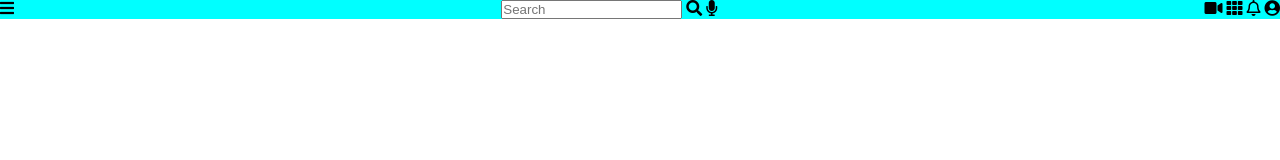
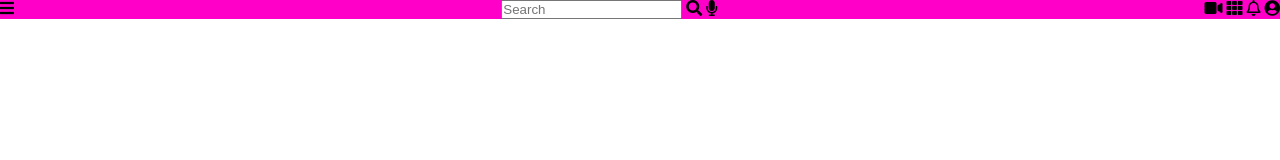
Before and after one commit to micheaol/youtube-homepage, a plain HTML site: page index.html in a window 1280 px wide. Drawn offline with Linux system fonts and the light colour scheme.

Commit message:
Added css to style the navbar to flex direction

```diff
--- a/styles/style.css
+++ b/styles/style.css
@@ -8,5 +8,5 @@
     display: flex;
     flex-direction: row;
     justify-content: space-between;
-    background-color: aqua;
+    background-color: rgb(255, 0, 200);
 }
```
